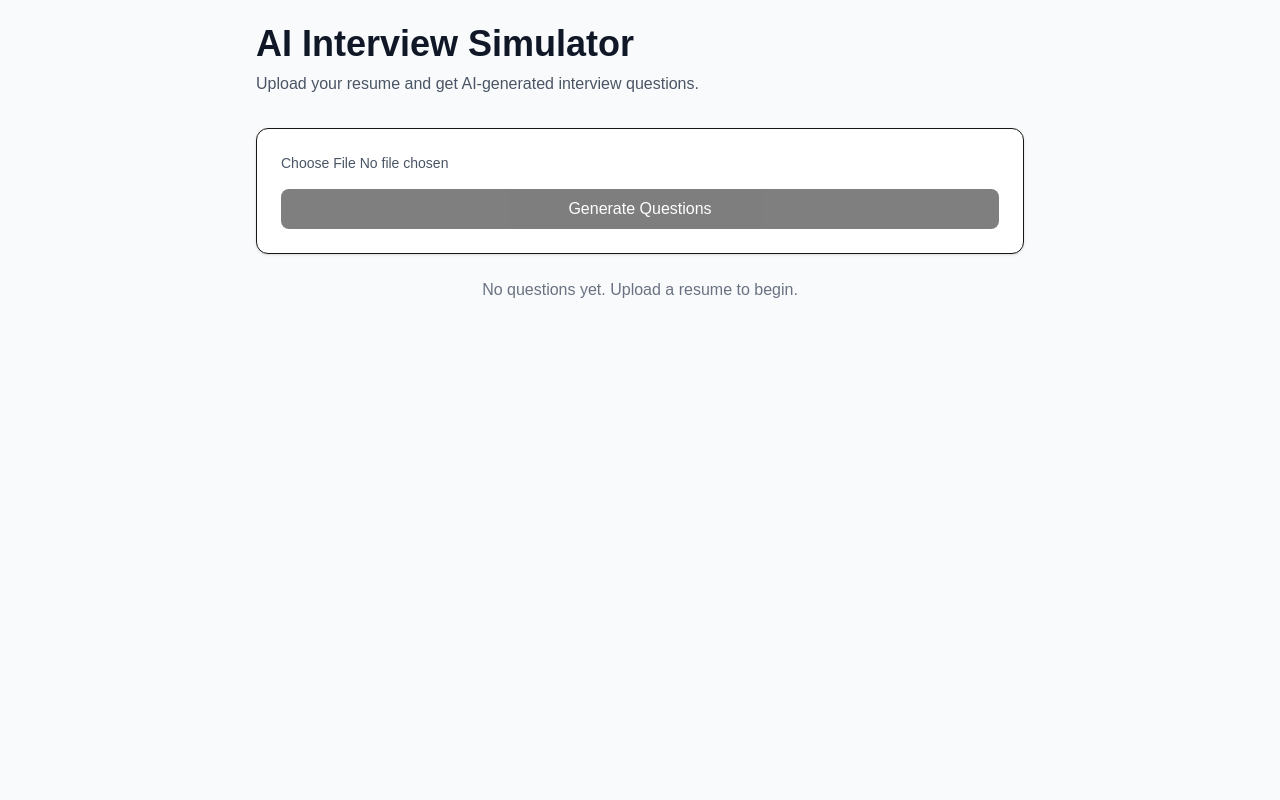
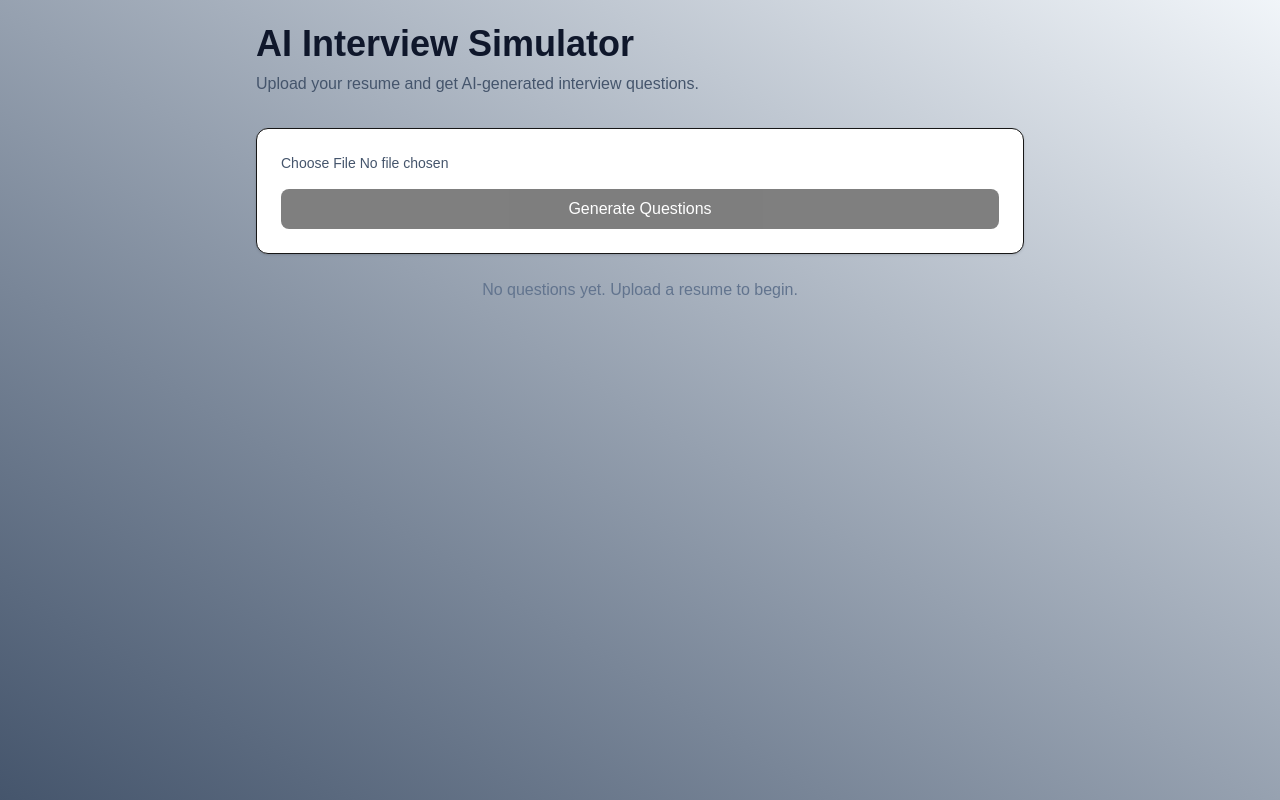
Before and after one commit to chaitanya-codes/ai-interview-simulator, a Next.js app: page / in a window 1280 px wide. Built offline with nearby package versions, Linux system fonts and the light colour scheme.

Commit message:
implement interview completion score and progress bar

```diff
--- a/src/ai/question-generator.ts
+++ b/src/ai/question-generator.ts
@@ -28,8 +28,7 @@ RULES:
 - Vary difficulty based on experienceLevel:
   - student -> mostly easy
   - junior -> easy + medium mix
-  - mid -> include at least one hard
-
+  - mid -> include at least one hard question and consider system design questions
 ---
 
 OUTPUT FORMAT (STRICT JSON ONLY):
@@ -37,7 +36,7 @@ OUTPUT FORMAT (STRICT JSON ONLY):
 {
   "questions": [
     {
-      "type": "skill" | "technology" | "project",
+      "type": "skill" | "technology" | "project"${resume.experienceLevel === "mid" ? ' | "system-design"' : ""},
       "question": string,
       "difficulty": "easy" | "medium" | "hard"
     }
--- a/src/app/page.tsx
+++ b/src/app/page.tsx
@@ -9,6 +9,7 @@ export default function Home() {
   const [answers, setAnswers] = useState<InterviewAnswer[]>([]);
   const [currentAnswer, setCurrentAnswer] = useState("");
   const [feedback, setFeedback] = useState<Feedback | null>(null);
+  const [feedbacks, setFeedbacks] = useState<Feedback[]>([]);
   const [currentQuesIndex, setCurrentQuesIndex] = useState(0);
   const [loading, setLoading] = useState(false);
   const [error, setError] = useState<string | null>(null);
@@ -80,6 +81,7 @@ export default function Home() {
     const data = await response.json();
 
     setFeedback(data.feedback);
+    setFeedbacks(prev => [...prev, data.feedback]);
     setCurrentAnswer("");
   }
 
@@ -102,17 +104,19 @@ export default function Home() {
     setCurrentQuesIndex(idx => idx + 1);
   }
 
+  const averageScore = feedbacks.length > 0 ? Math.round(feedbacks.reduce((total, feedback) => total + feedback.score, 0) / feedbacks.length) : 0;
+
   return (
-    <main className="min-h-screen bg-gray-50 p-6 flex justify-center">
+    <main className="min-h-screen p-6 flex justify-center from-slate-600 to-slate-100 bg-linear-to-tr">
       <div className="w-full max-w-3xl">
-        <h1 className="text-4xl font-bold text-gray-900 mb-2">AI Interview Simulator</h1>
+        <h1 className="text-4xl font-bold text-slate-900 mb-2">AI Interview Simulator</h1>
 
-        <p className="text-gray-600 mb-8">Upload your resume and get AI-generated interview questions.</p>
+        <p className="text-slate-600 mb-8">Upload your resume and get AI-generated interview questions.</p>
 
         <div className="bg-white border rounded-xl p-6 shadow-sm">
-          <input type="file" accept=".pdf" onChange={(e) => setFile(e.target.files?.[0] || null)} className="block w-full text-sm text-gray-600" />
+          <input type="file" accept=".pdf" onChange={(e) => setFile(e.target.files?.[0] || null)} className="block w-full text-sm text-slate-600" />
 
-          <button onClick={handleUpload} disabled={!file || loading} className="mt-4 w-full bg-black text-white py-2 rounded-lg hover:bg-gray-800 disabled:opacity-50">
+          <button onClick={handleUpload} disabled={!file || loading} className="mt-4 w-full bg-black text-white py-2 rounded-lg hover:bg-slate-800 disabled:opacity-50">
             {loading ? "Generating..." : "Generate Questions"}
           </button>
 
@@ -120,24 +124,27 @@ export default function Home() {
         </div>
 
         {loading && (
-          <div className="mt-6 bg-white border rounded-xl p-6 text-center text-gray-600">
+          <div className="mt-6 bg-cyan-300 border rounded-xl p-6 text-center text-slate-600">
             <div className="animate-pulse">Generating interview questions...</div>
           </div>
         )}
 
-        {!loading && !questions && <div className="mt-6 text-center text-gray-500">No questions yet. Upload a resume to begin.</div>}
+        {!loading && !questions && <div className="mt-6 text-center text-slate-500">No questions yet. Upload a resume to begin.</div>}
 
         {questions?.[currentQuesIndex] && (
           <div className="mt-6 space-y-4">
-            <p className="text-sm text-gray-500">
+            <div className="w-full bg-gray-200 rounded-full h-2">
+              <div className="bg-blue-600 h-2 rounded-full" style={{ width: `${((currentQuesIndex + 1) / questions.length) * 100}%` }} />
+            </div>
+            <p className="text-sm text-slate-500">
               Question {currentQuesIndex + 1} of {questions.length}
             </p>
 
             <div className="bg-white border rounded-xl p-5 shadow-sm hover:shadow-md transition">
               <div className="flex justify-between items-start">
-                <p className="font-medium text-gray-900">{currentQuesIndex + 1}. {questions[currentQuesIndex].question}</p>
+                <p className="font-medium text-slate-900">{currentQuesIndex + 1}. {questions[currentQuesIndex].question}</p>
 
-                <span className="text-xs mx-0.5 px-2 py-1 rounded-full bg-gray-100 text-gray-600">
+                <span className="text-xs mx-0.5 px-2 py-1 rounded-full bg-slate-100 text-slate-600">
                   {questions[currentQuesIndex].difficulty}
                 </span>
               </div>
@@ -148,7 +155,7 @@ export default function Home() {
             </div>
 
             <div className="bg-white border rounded-xl p-6 shadow-sm">
-              <label className="block text-sm font-medium text-gray-700 mb-2">
+              <label className="block text-sm font-medium text-slate-700 mb-2">
                 Your Answer
               </label>
 
@@ -157,18 +164,18 @@ export default function Home() {
                 onChange={(e) => setCurrentAnswer(e.target.value)}
                 disabled={!!feedback}
                 placeholder="Explain your approach in detail..."
-                className="w-full min-h-[180px] rounded-xl border border-gray-300 p-4 text-black resize-none focus:outline-none focus:ring-2 focus:ring-blue-500 focus:border-transparent"
+                className="w-full min-h-[180px] rounded-xl border border-slate-300 p-4 text-black resize-none focus:outline-none focus:ring-2 focus:ring-blue-500 focus:border-transparent"
               />
 
               <div className="flex justify-between items-center mt-4">
-                <span className="text-sm text-gray-500">
+                <span className="text-sm text-slate-500">
                   {currentAnswer.length} characters
                 </span>
 
                 <div className="flex gap-3">
                   {!feedback ? (
                     <>
-                      <button onClick={handleSkip} className="px-4 py-2 rounded-lg border border-gray-300 text-gray-700 hover:bg-gray-100 transition">
+                      <button onClick={handleSkip} className="px-4 py-2 rounded-lg border border-slate-300 text-slate-700 hover:bg-slate-100 transition">
                         Skip
                       </button>
 
@@ -214,8 +221,12 @@ export default function Home() {
 
         {questions && currentQuesIndex >= questions.length && (
           <div className="mt-6 bg-white border rounded-xl p-6 text-center">
-            <h2 className="text-2xl font-bold">Interview Complete &#127881;</h2>
-            <p className="text-gray-600 mt-2">You answered {answers.length} questions.</p>
+            <h2 className="text-2xl font-bold text-indigo-400">Interview Complete &#127881;</h2>
+
+            <p className="text-gray-600 mt-2">Questions Answered: {answers.length - answers.filter(a => a.answer === "Skipped").length} / {questions.length}</p>
+
+            <p className="text-3xl font-bold mt-4 text-green-600">{averageScore}/100</p>
+            <p className="text-gray-500">Average Interview Score</p>
           </div>
         )}
       </div>
--- a/src/types/resume.ts
+++ b/src/types/resume.ts
@@ -8,7 +8,7 @@ export interface ResumeProfile {
     technologies: string[];
   }[];
   education?: string;
-  experienceLevel: "student" | "junior" | "mid";
+  experienceLevel: "student" | "junior" | "mid" | "system-design";
   summary: string;
 }
 
```
Also changed, not shown: src/app/api/analyze_resume/route.ts (+3 -15 lines).
